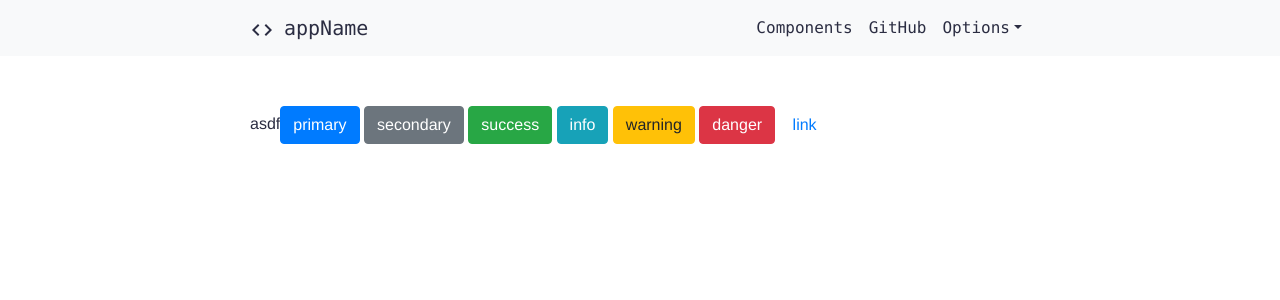
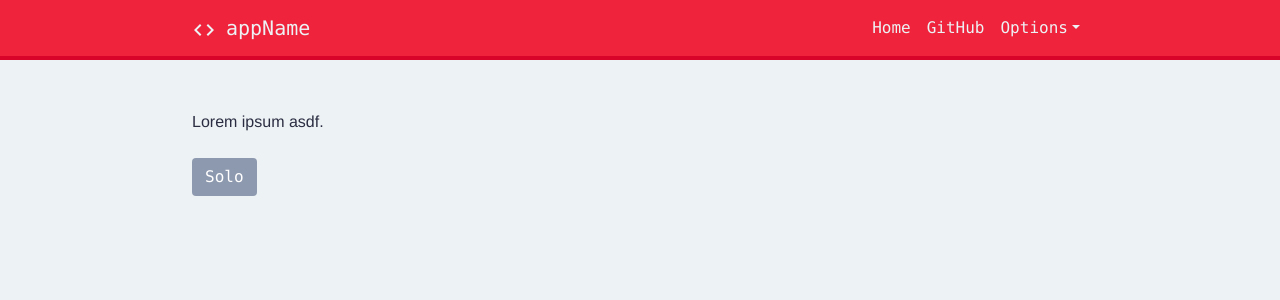
Before and after one commit to anoojlal/HFCYTHW, a React (Create React App) app in the folder idk-yet/: page / in a window 1280 px wide. Shown: the top 300 px of the page. Built offline with nearby package versions, Linux system fonts and the light colour scheme.

Commit message:
navbar colored, syntax highlighting added

```diff
--- a/idk-yet/package.json
+++ b/idk-yet/package.json
@@ -10,6 +10,7 @@
     "react-dom": "^16.8.6",
     "react-router-dom": "^5.0.1",
     "react-scripts": "3.0.1",
+    "react-syntax-highlighter": "^11.0.2",
     "reactstrap": "^8.0.1"
   },
   "scripts": {
--- a/idk-yet/src/components/App.js
+++ b/idk-yet/src/components/App.js
@@ -2,7 +2,7 @@ import React from "react";
 import "./../css/App.css";
 import { BrowserRouter as Router, Route } from "react-router-dom";
 import Home from "./Home";
-import AppNavbar from "./AppNavbar";
+import Solo from "./Solo";
 
 export default class App extends React.Component {
   render() {
@@ -10,6 +10,7 @@ export default class App extends React.Component {
       <Router>
         <div>
           <Route path="/" exact component={Home} />
+          <Route path="/solo" exact component={Solo} />
         </div>
       </Router>
     );
--- a/idk-yet/src/components/AppNavbar.js
+++ b/idk-yet/src/components/AppNavbar.js
@@ -13,7 +13,7 @@ import {
   DropdownMenu,
   DropdownItem
 } from "reactstrap";
-import Logo from '@material-ui/icons/Code';
+import Logo from "@material-ui/icons/Code";
 
 export default class AppNavbar extends React.Component {
   constructor(props) {
@@ -34,16 +34,16 @@ export default class AppNavbar extends React.Component {
   render() {
     return (
       <div>
-        <Navbar classname="navbar" color="light" light expand="md">
+        <Navbar classname="navbar" light expand="md">
           <NavbarBrand href="/">
-            <Logo className="logo"/>
+            <Logo className="logo" />
             appName
           </NavbarBrand>
           <NavbarToggler onClick={this.toggle} />
           <Collapse isOpen={this.state.isOpen} navbar>
             <Nav className="ml-auto" navbar>
               <NavItem>
-                <NavLink href="/components/">Components</NavLink>
+                <NavLink href="/">Home</NavLink>
               </NavItem>
               <NavItem>
                 <NavLink href="https://github.com/reactstrap/reactstrap">
--- a/idk-yet/src/components/Home.js
+++ b/idk-yet/src/components/Home.js
@@ -9,14 +9,8 @@ export default class Home extends React.Component {
       <div>
         <AppNavbar />
         <div className="home">
-          asdf
-          <Button color="primary">primary</Button>{" "}
-          <Button color="secondary">secondary</Button>{" "}
-          <Button color="success">success</Button>{" "}
-          <Button color="info">info</Button>{" "}
-          <Button color="warning">warning</Button>{" "}
-          <Button color="danger">danger</Button>{" "}
-          <Button color="link">link</Button>
+          Lorem ipsum asdf. <br /><br />
+          <Button color="primary" onClick={() => {this.props.history.push("/solo")}}>Solo</Button>
         </div>
       </div>
     );
--- /dev/null
+++ b/idk-yet/src/components/Solo.js
@@ -0,0 +1,50 @@
+import React from "react";
+import "./../css/Solo.css";
+import { Button } from "reactstrap";
+import SyntaxHighlighter from "react-syntax-highlighter";
+import { github } from "react-syntax-highlighter/dist/esm/styles/hljs";
+import AppNavbar from "./AppNavbar.js";
+
+export default class Solo extends React.Component {
+  constructor(props) {
+    super(props);
+
+    const codeBlock =
+      'public class HelloWorld {\n\tpublic static void main(String[] args) {\n\t\tSystem.out.println("Hello World!aaaaaaaaaaaaaaaaaaaaaaaaa");\n\t}\n}';
+
+    this.state = {
+      codeBlock: codeBlock
+    };
+  }
+
+  render() {
+    const customStyle = {
+        whiteSpace: 'pre-wrap',
+        marginBottom: '0px',
+        backgroundColor: 'white'
+    }
+
+    return (
+        <div>
+            <AppNavbar />
+      <div className="solo">
+        <Button
+          color="primary"
+          onClick={() => {
+            this.props.history.push("/");
+          }}
+        >
+          Home
+        </Button>
+        <br />
+        <br />
+        <div className="codeBlock">
+          <SyntaxHighlighter language="java" style={github} customStyle={customStyle} showLineNumbers>
+            {this.state.codeBlock}
+          </SyntaxHighlighter>
+        </div>
+      </div>
+      </div>
+    );
+  }
+}
--- a/idk-yet/src/css/App.css
+++ b/idk-yet/src/css/App.css
@@ -2,4 +2,21 @@ body {
     font-family: Helvetica, "Helvetica",
     monospace !important;
     color: #2B2D42 !important;
+    background-color: #EDF2F4 !important;
 }
+
+button {
+    background-color: #8D99AE !important;
+    border-color: transparent !important;
+    font-family: source-code-pro, Menlo, Monaco, Consolas, "Courier New",
+    monospace !important;
+}
+
+button:hover {
+    background-color: #2B2D42 !important;
+    border-color: transparent !important;
+}
+
+button:focus {
+    box-shadow: none !important;
+}
--- a/idk-yet/src/css/AppNavbar.css
+++ b/idk-yet/src/css/AppNavbar.css
@@ -1,23 +1,32 @@
 .navbar {
     font-family: source-code-pro, Menlo, Monaco, "Courier",
     monospace !important;
-    padding-left: 0px !important;
-    padding-right: 0px !important;
+    padding-left: 15% !important;
+    padding-right: 15% !important;
+    background-color: #EF233C !important;
+    border-bottom: 4px solid #D90429 !important;
+}
+
+navbar-light {
+    background-color: #EF233C !important;
 }
 
 .navbar-brand {
     font-family: source-code-pro, Menlo, Monaco, Consolas, "Courier New",
     monospace !important;
-    padding-left: 250px !important;
-    color: #2B2D42 !important;
+    color: #EDF2F4 !important;
 }
 
-.navbar-nav {
-    padding-right: 250px !important;
+.navbar-brand:hover {
+    color: white !important;
 }
 
 .nav-link {
-    color: #2B2D42 !important;
+    color: #EDF2F4 !important;
+}
+
+.nav-link:hover {
+    color: white !important;
 }
 
 .logo {
--- a/idk-yet/src/css/Home.css
+++ b/idk-yet/src/css/Home.css
@@ -1,6 +1,6 @@
 .home {
     margin-top: 50px !important;
     margin-bottom: 50px !important;
-    margin-left: 250px !important;
-    margin-right: 250px !important;
+    margin-left: 15% !important;
+    margin-right: 15% !important;
 }
--- /dev/null
+++ b/idk-yet/src/css/Solo.css
@@ -0,0 +1,13 @@
+.solo {
+    margin-top: 50px !important;
+    margin-bottom: 50px !important;
+    margin-left: 15% !important;
+    margin-right: 15% !important;
+    font-family: source-code-pro, Menlo, Monaco, Consolas, "Courier New",
+    monospace !important;
+}
+
+.codeBlock {
+    white-space: pre-wrap !important;
+    tab-size: 4;
+}
--- /dev/null
+++ b/idk-yet/src/css/color-normal.css
@@ -0,0 +1,4 @@
+:root {
+    --navbar-primary: #EF233C;
+    --navbar-accent: #D90429;
+}
```
Also changed, not shown: 1 other file (tests, documents, lock files or other folders).
